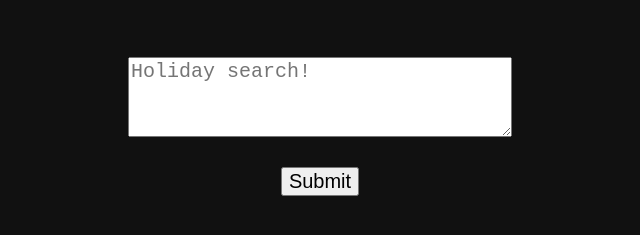
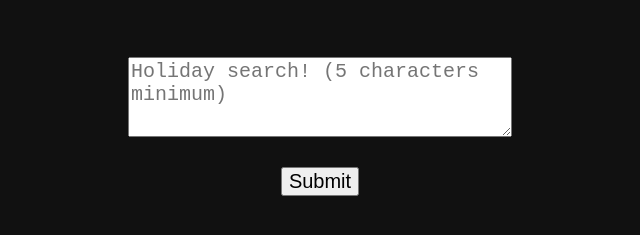
Before and after one commit to staten-island-tech/api-project-rickyl, a website built with Parcel: page src/index.html in a window 1280 px wide. Shown: the part 155-390 px from the top of the page, without its empty margins (320-960 px from the left). Built offline with nearby package versions, Linux system fonts and the light colour scheme; no server answers.

Commit message:
Holidays without 5 characters :(

```diff
--- a/src/index.html
+++ b/src/index.html
@@ -16,7 +16,7 @@
       <textarea
         name="search-area"
         id="search-area"
-        placeholder="Holiday search!"
+        placeholder="Holiday search! (5 characters minimum)"
       ></textarea>
       <input type="submit" name="submit-button" class="submit-button"/>
     </form>
```
